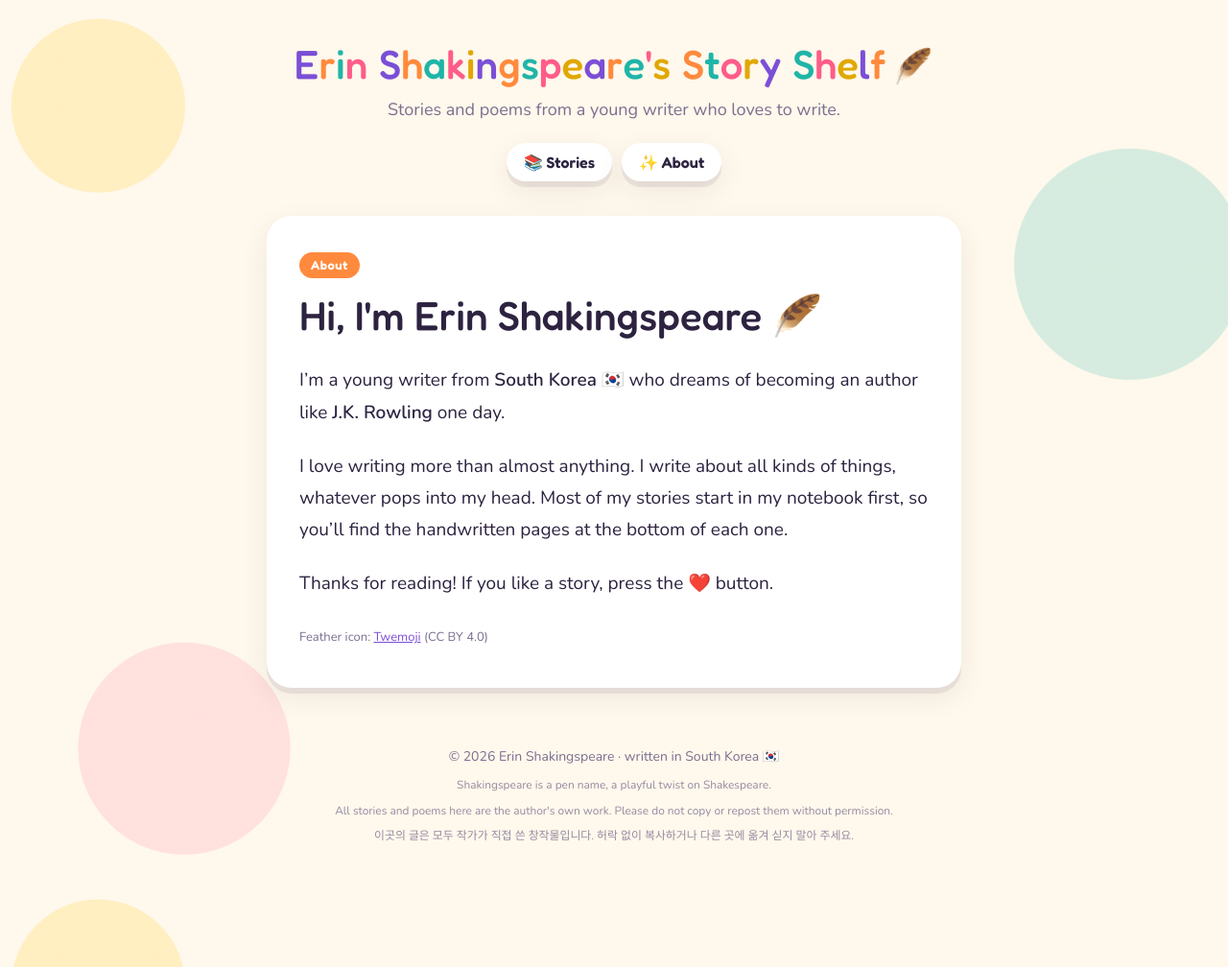
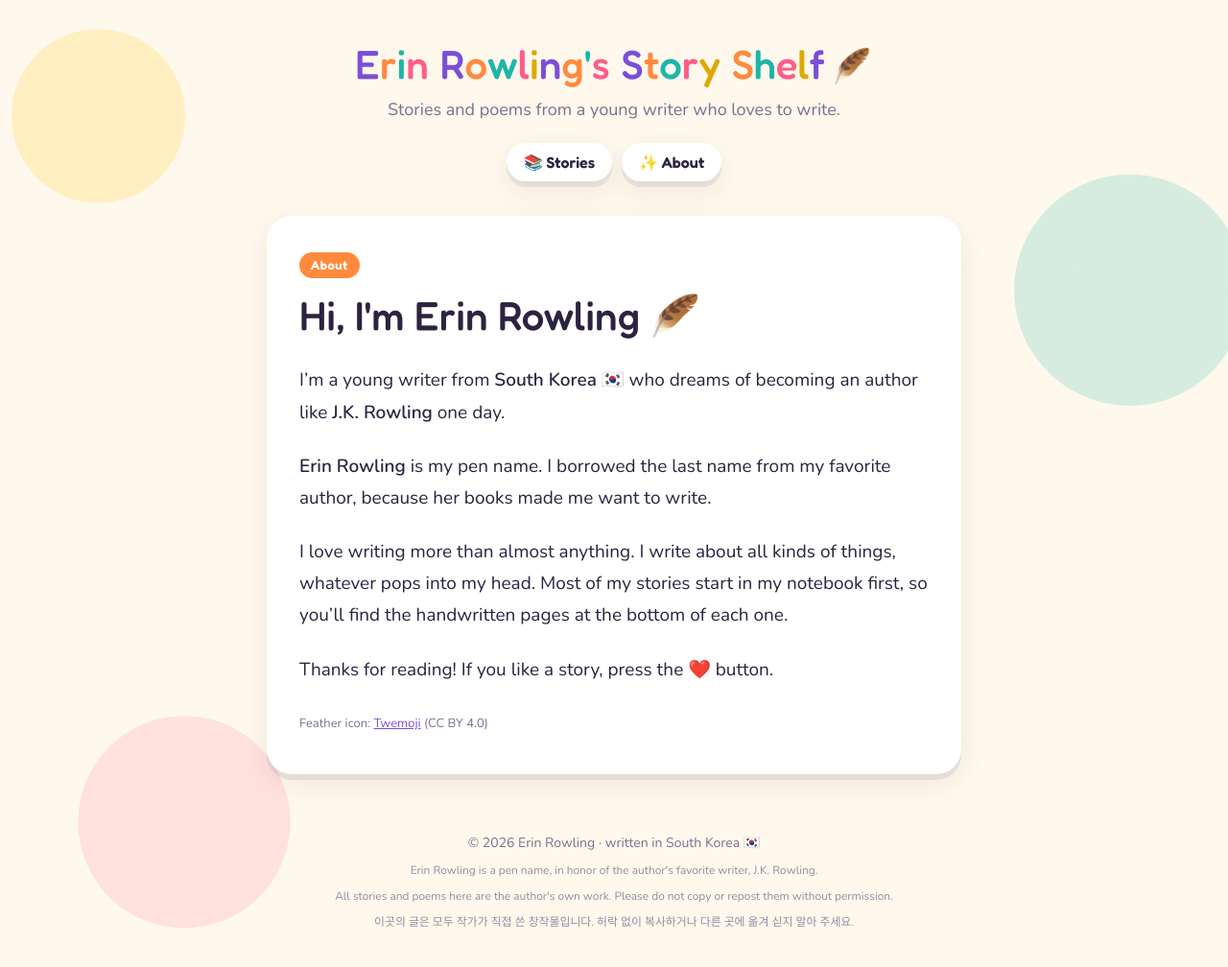
Before and after one commit to shakingspeare/shakingspeare.github.io, a Jekyll site: the page built from about.md, in a window 1280 px wide. Shown: the whole page at 96% size. Built offline with Jekyll 4.4.1, drawn with Linux system fonts in a browser that asks for light colours; some web fonts are replaced.

Commit message:
Rename the site to Erin Rowling's Story Shelf; explain the pen name on About and in the footer
Co-Authored-By: Claude Fable 5.2 <noreply@anthropic.com>
Claude-Session: https://claude.ai/code/session_01AguHYsJbNZtWSLNLHguQ9R

```diff
--- a/_config.yml
+++ b/_config.yml
@@ -1,7 +1,7 @@
-title: Erin Shakingspeare's Story Shelf
-author_name: Erin Shakingspeare
+title: Erin Rowling's Story Shelf
+author_name: Erin Rowling
 tagline: Stories and poems from a young writer who loves to write.
-description: "Erin Shakingspeare's Story Shelf. Stories and poems by Erin Shakingspeare, a young writer from South Korea. Shakingspeare is a pen name, a playful twist on Shakespeare."
+description: "Erin Rowling's Story Shelf. Stories and poems by Erin Rowling, a young writer from South Korea. Erin Rowling is a pen name, in honor of the author's favorite writer, J.K. Rowling."
 url: https://shakingspeare.github.io
 baseurl: ""
 
--- a/_layouts/default.html
+++ b/_layouts/default.html
@@ -4,7 +4,7 @@
   <meta charset="utf-8">
   <meta name="viewport" content="width=device-width, initial-scale=1">
   <meta name="google-site-verification" content="uxJvErPBBTvLPdySpRgqrZgCy8L8wDrhAvjz6hLMiO4" />
-  <title>{% if page.title %}{{ page.title }} · {{ site.title }}{% else %}{{ site.title }} · Stories and poems by Erin Shakingspeare{% endif %}</title>
+  <title>{% if page.title %}{{ page.title }} · {{ site.title }}{% else %}{{ site.title }} · Stories and poems by Erin Rowling{% endif %}</title>
   <meta name="description" content="{{ page.excerpt_text | default: site.description }}">
   <link rel="preconnect" href="https://fonts.googleapis.com">
   <link rel="preconnect" href="https://fonts.gstatic.com" crossorigin>
@@ -24,7 +24,7 @@
         "@type": "WebSite",
         "@id": "{{ site.url }}/#website",
         "name": {{ site.title | jsonify }},
-        "alternateName": ["Erin Shakingspeare's", "Erin Shakingspeare", "Erin Shakingspeare stories", "Shakingspeare's Story Shelf", "Story Shelf", "Shakingspeare", "Erin Shakespeare's Story Shelf"],
+        "alternateName": ["Erin Rowling's", "Erin Rowling", "Erin Rowling stories", "Story Shelf", "Erin Shakingspeare's Story Shelf"],
         "url": "{{ site.url }}/",
         "description": {{ site.description | jsonify }},
         "inLanguage": "en",
@@ -34,9 +34,9 @@
       {
         "@type": "Person",
         "@id": "{{ site.url }}/#author",
-        "name": "Erin Shakingspeare",
-        "alternateName": ["Shakingspeare"],
-        "description": "A young writer from South Korea who writes stories and poems. Erin Shakingspeare is a pen name, not a misspelling of Shakespeare.",
+        "name": "Erin Rowling",
+        "alternateName": ["Erin Shakingspeare"],
+        "description": "A young writer from South Korea who writes stories and poems. Erin Rowling is a pen name, in honor of her favorite writer, J.K. Rowling.",
         "url": "{{ site.url }}/about/",
         "nationality": { "@type": "Country", "name": "South Korea" }
       }{% if page.layout == "story" %},
@@ -76,8 +76,8 @@
     </main>
 
     <footer class="site">
-      <p>© {{ site.time | date: "%Y" }} Erin Shakingspeare · written in South Korea 🇰🇷</p>
-      <p class="rights">Shakingspeare is a pen name, a playful twist on Shakespeare.</p>
+      <p>© {{ site.time | date: "%Y" }} Erin Rowling · written in South Korea 🇰🇷</p>
+      <p class="rights">Erin Rowling is a pen name, in honor of the author's favorite writer, J.K. Rowling.</p>
       <p class="rights">All stories and poems here are the author's own work. Please do not copy or repost them without permission.</p>
       <p class="rights" lang="ko">이곳의 글은 모두 작가가 직접 쓴 창작물입니다. 허락 없이 복사하거나 다른 곳에 옮겨 싣지 말아 주세요.</p>
     </footer>
--- a/_layouts/story.html
+++ b/_layouts/story.html
@@ -6,7 +6,7 @@ layout: default
   {% assign parts = content | split: '<!--ko-->' %}
   <h1 data-en="{{ page.title | escape }}"{% if page.title_ko %} data-ko="{{ page.title_ko | escape }}"{% endif %}>{{ page.title }}</h1>
   <div class="byline">
-    by Erin Shakingspeare{% if page.pictures %} · pictures {{ page.pictures }}{% endif %}
+    by Erin Rowling{% if page.pictures %} · pictures {{ page.pictures }}{% endif %}
     · {{ page.date | date: "%B %-d, %Y" }}
   </div>
 
--- a/about.md
+++ b/about.md
@@ -5,10 +5,12 @@ permalink: /about/
 ---
 <article class="about">
   <span class="tag">About</span>
-  <h1>Hi, I'm Erin Shakingspeare 🪶</h1>
+  <h1>Hi, I'm Erin Rowling 🪶</h1>
   <div class="body" markdown="1">
 
 I'm a young writer from **South Korea** 🇰🇷 who dreams of becoming an author like **J.K. Rowling** one day.
+
+**Erin Rowling** is my pen name. I borrowed the last name from my favorite author, because her books made me want to write.
 
 I love writing more than almost anything. I write about all kinds of things, whatever pops into my head. Most of my stories start in my notebook first, so you'll find the handwritten pages at the bottom of each one.
 
```
